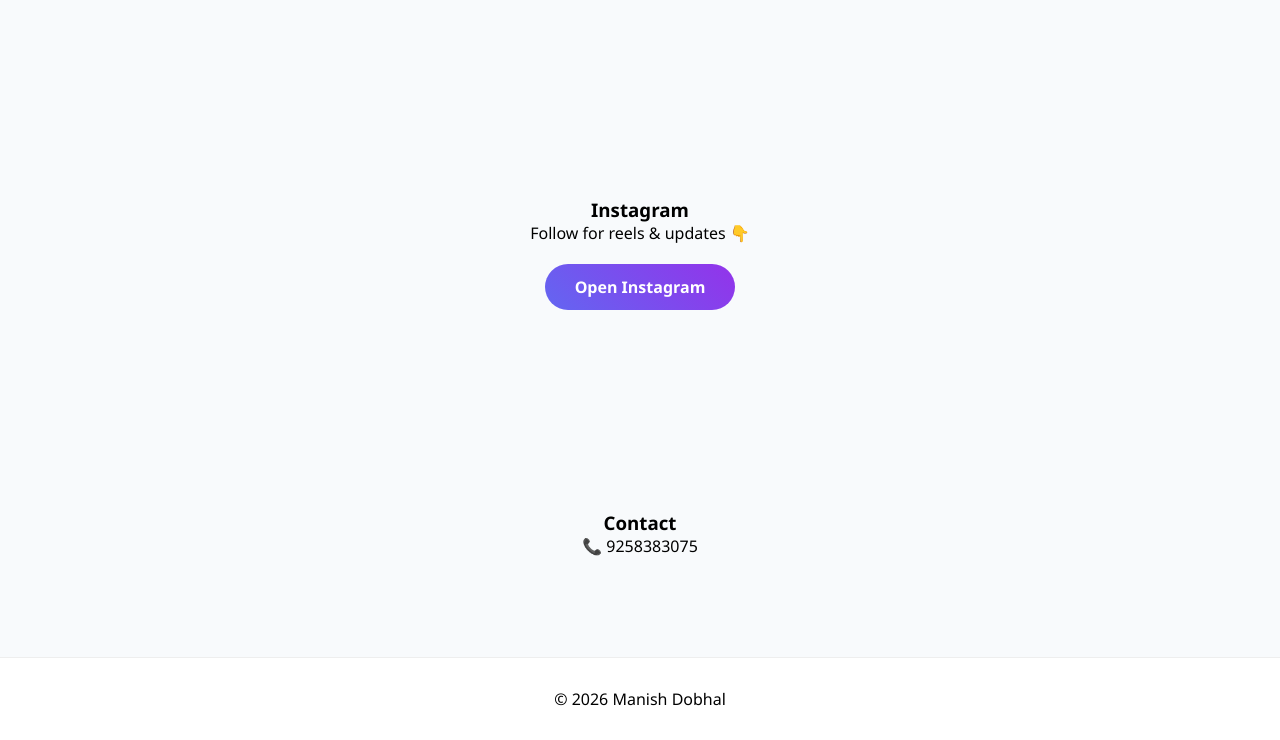
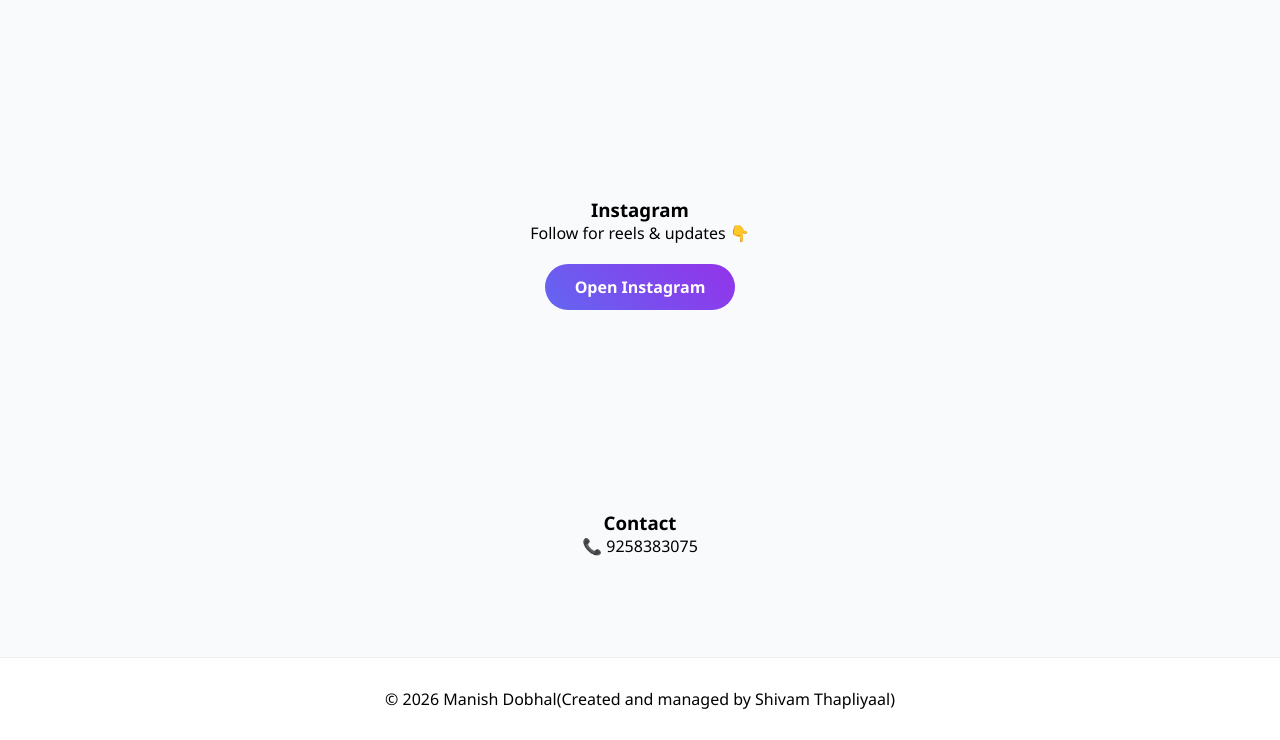
Before and after one commit to Shivam988976/portfolio, a plain HTML site: page index.html in a window 1280 px wide. Shown: the part 1206-1946 px from the top of the page. Drawn offline with Linux system fonts and the light colour scheme.

Commit message:
Update index.html

```diff
--- a/index.html
+++ b/index.html
@@ -85,7 +85,7 @@
 </section>
 
 <footer>
-  <p>© 2026 Manish Dobhal</p>
+  <p>© 2026 Manish Dobhal(Created and managed by Shivam Thapliyaal)</p>
 </footer>
 
 <script src="script.js"></script>
```
